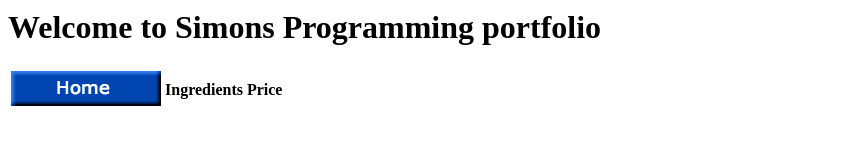
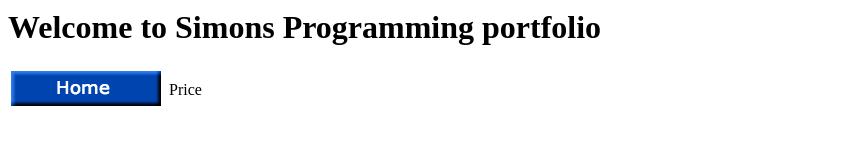
Before and after one commit to simonroy1011/simonroy1011.github.io, a plain HTML site: page index.html in a window 1280 px wide. Shown: the part 224-368 px from the top of the page, without its empty margins (0-863 px from the left). Drawn offline with Linux system fonts and the light colour scheme.

Commit message:
Update index.html

```diff
--- a/index.html
+++ b/index.html
@@ -12,8 +12,8 @@
             <tbody>
                 <tr>
                     <td> <img src="home button.png"> </td>
-                    <th>Ingredients</th>
-                    <th>Price</th>
+                    <td> <img src=""> </td>
+                    <td>Price</td>
                 </tr>
    </thead>
     </body>
```
